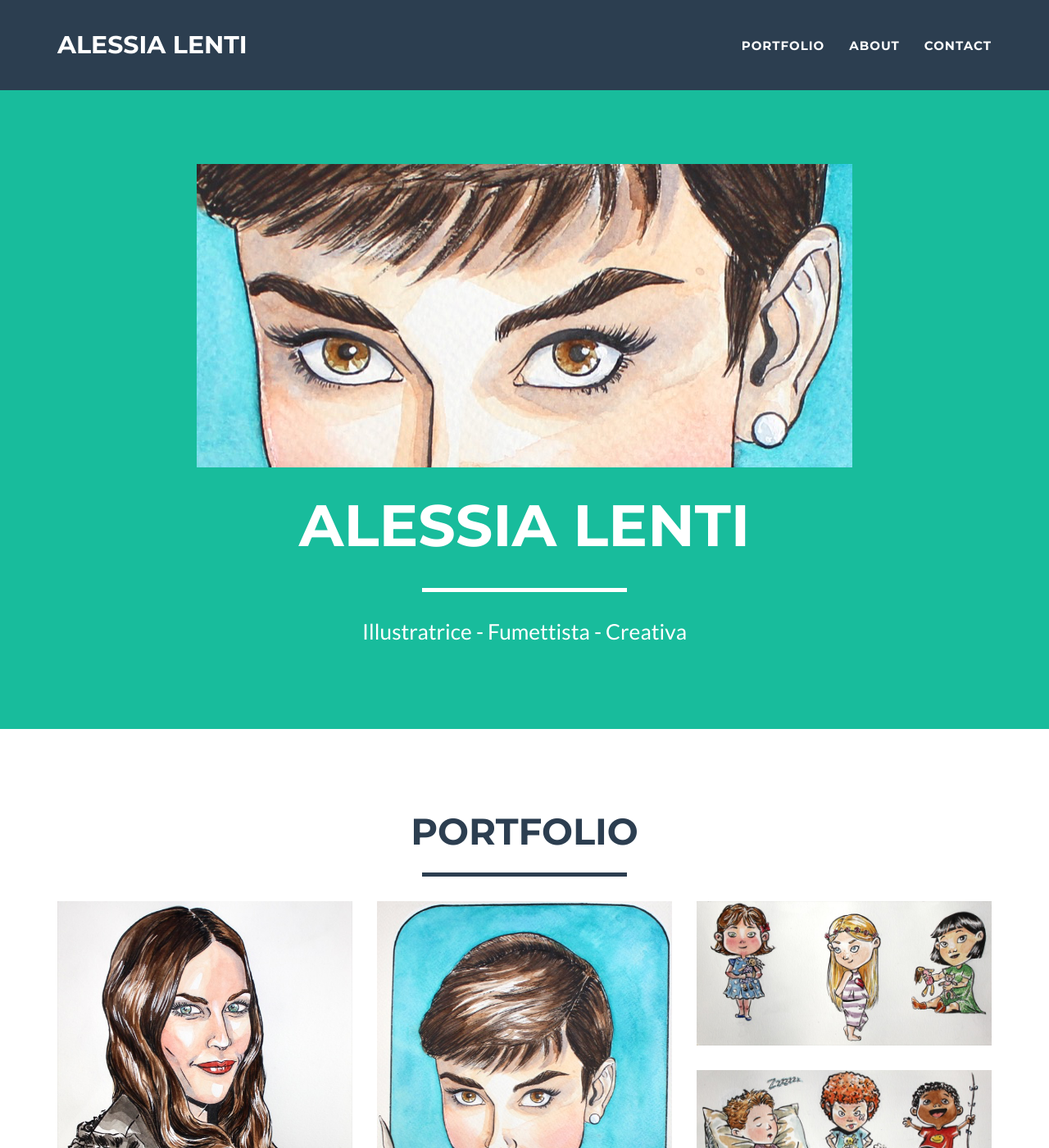
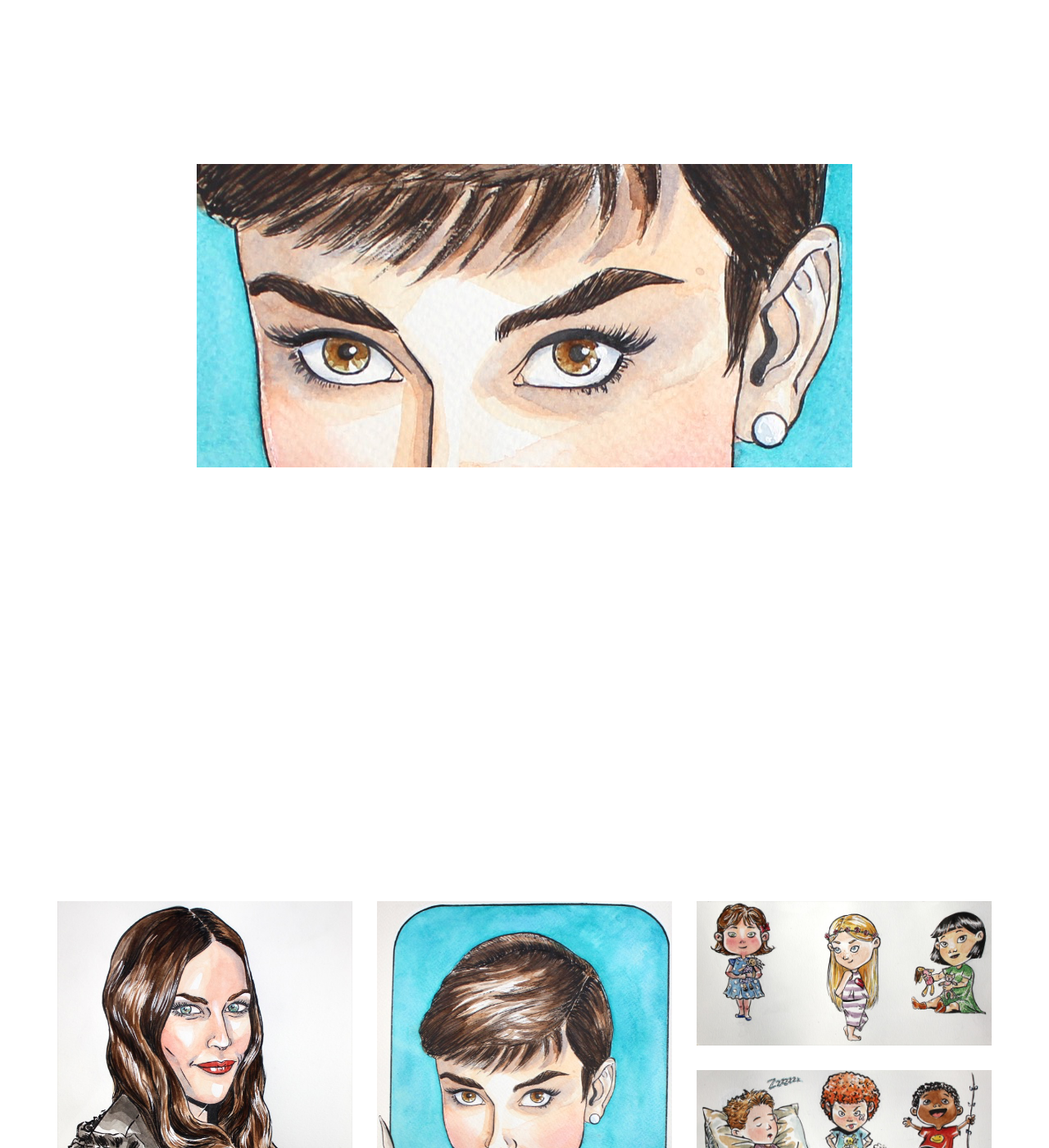
Before and after one commit to motocarota/alessialenti.github.io, a Jekyll site: the page built from index.html, in a window 1280 px wide and 1400 px high. Shown: the whole window at 82% size. Built offline with Jekyll 4.4.1, drawn with Linux system fonts in a browser that asks for light colours.

Commit message:
Update _config.yml

```diff
--- a/_config.yml
+++ b/_config.yml
@@ -10,10 +10,10 @@ contact: static
 
 # Color settings (hex-codes without the leading hash-tag)
 color:
-  primary: 18bc9c #80B3FF
-  primary-rgb: "24,288,156" #"128,179,255"
-  secondary: 2c3e50 #FD6E8A
-  secondary-dark: 233140 #A2122F
+  primary: 000000
+  primary-rgb: "0,0,0"
+  secondary: ffffff
+  secondary-dark: 999999
 
 # Footer settings
 footer:
```
